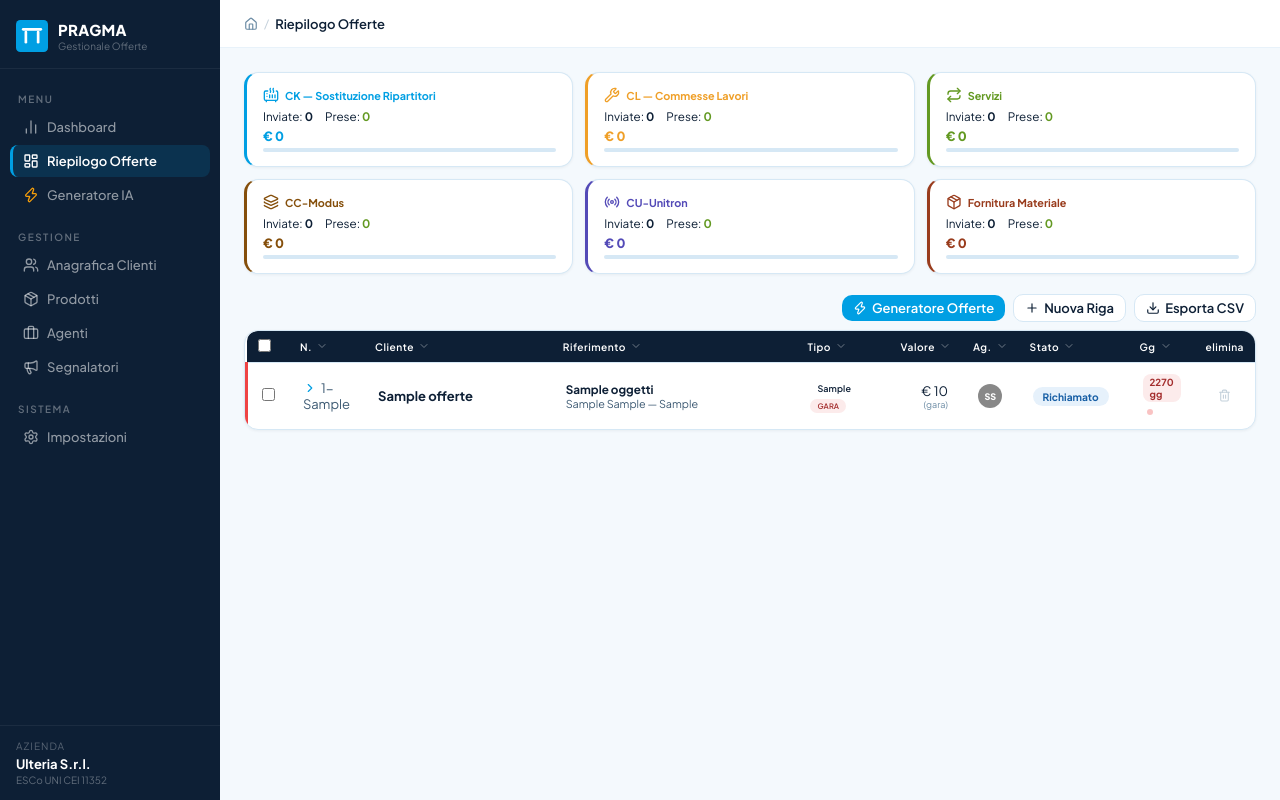
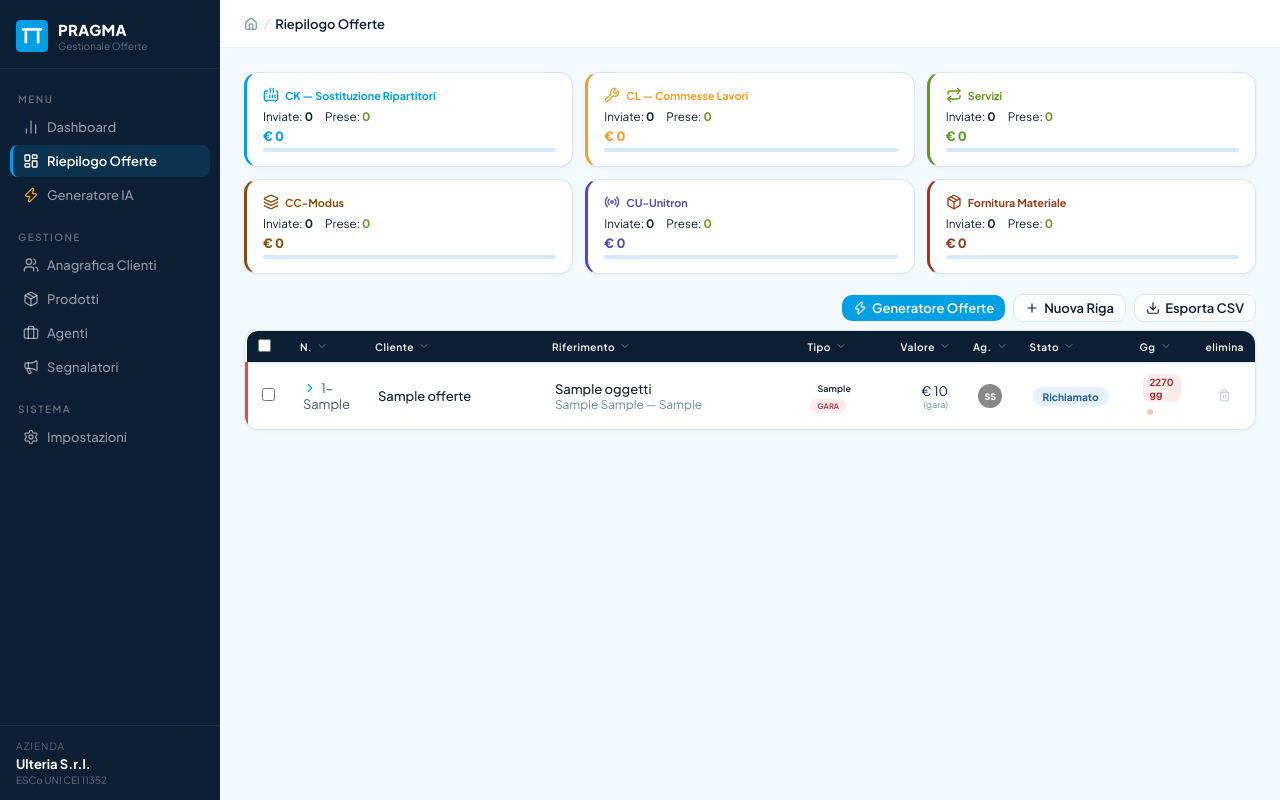
Before and after one commit to FiloUlte/gestionale-offerte-ulteria, a Flask app: page / in a window 1280 px wide. Run offline with Flask 3, Linux system fonts and the light colour scheme; data comes from the database, SQL or seed files in the repository; tables that the repository leaves empty hold one stand-in row (values such as "Sample post"); data that the repository does not hold is empty.

Commit message:
fix: uniform 13px font across all table cells, no bold on cliente, cache v45

```diff
--- a/static/app.js
+++ b/static/app.js
@@ -339,17 +339,17 @@ function buildDashboard(c) {
     }
     /* Studio / Cliente */
     if (dashVisibleCols.indexOf("nome_studio") >= 0) {
-      h += '<td class="editable" data-field="nome_studio"><div><strong>' + esc(o.nome_studio || "") + "</strong></div>";
-      if (o.cliente_tipo) h += '<div><span class="badge" style="font-size:.55rem;background:#E6F5FC;color:#0080B8">' + esc(o.cliente_tipo) + "</span></div>";
+      h += '<td class="editable" data-field="nome_studio"><div style="font-size:13px;font-weight:500">' + esc(o.nome_studio || "") + "</div>";
+      if (o.cliente_tipo) h += '<div><span style="font-size:10px;font-weight:600;color:var(--pragma-text-muted)">' + esc(o.cliente_tipo) + "</span></div>";
       h += "</td>";
     }
     /* Riferimento (oggetto via + comune) */
     if (dashVisibleCols.indexOf("riferimento") >= 0) {
       var rif = "";
-      if (o.oggetto_nome) rif += '<div style="font-weight:700;font-size:.78rem">' + esc(o.oggetto_nome) + "</div>";
+      if (o.oggetto_nome) rif += '<div style="font-size:13px;font-weight:500">' + esc(o.oggetto_nome) + "</div>";
       var addr = (o.oggetto_via || o.via || "") + (o.oggetto_civico ? " " + o.oggetto_civico : "");
       var com = o.oggetto_comune || o.citta || "";
-      if (addr || com) rif += '<div style="font-size:.72rem;color:var(--mid)">' + esc(addr + (com ? " \u2014 " + com : "")) + "</div>";
+      if (addr || com) rif += '<div style="font-size:12px;color:var(--pragma-text-muted)">' + esc(addr + (com ? " \u2014 " + com : "")) + "</div>";
       h += "<td>" + (rif || '<span style="color:var(--muted)">\u2014</span>') + "</td>";
     }
     /* Tipologia (sottotipo badge) */
--- a/templates/index.html
+++ b/templates/index.html
@@ -92,6 +92,6 @@
   </div>
 </div>
 
-<script src="/static/app.js?v=44"></script>
+<script src="/static/app.js?v=45"></script>
 </body>
 </html>
```
